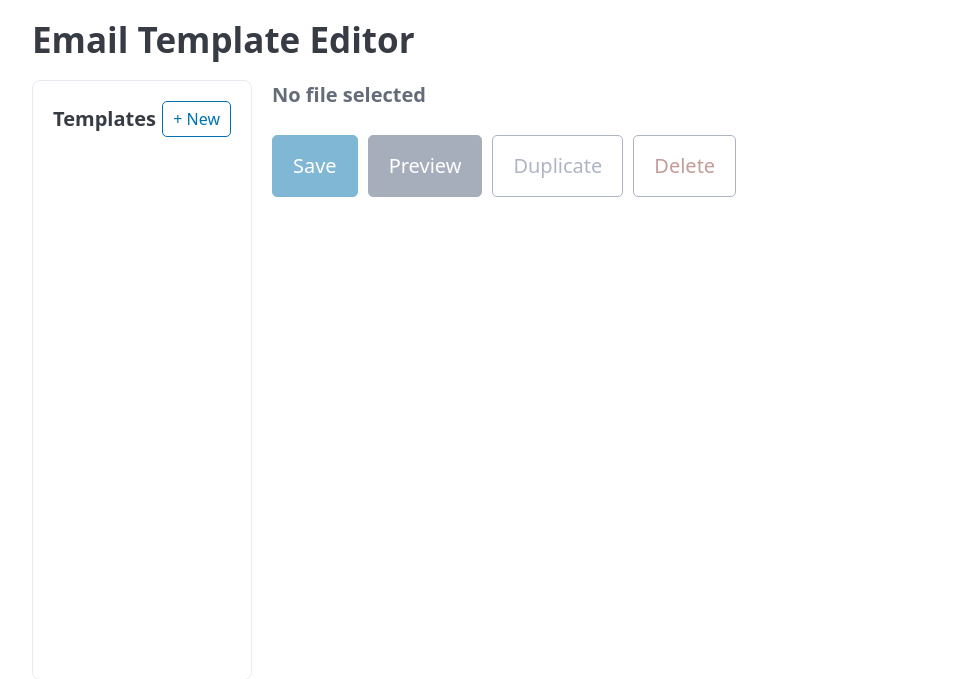
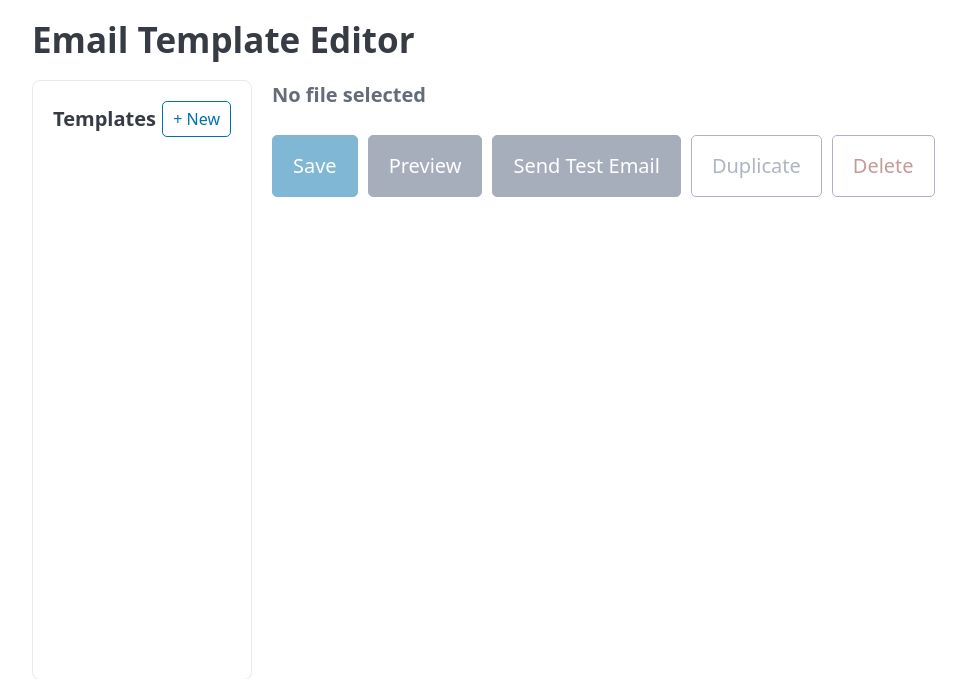
Before and after one commit to jonathangtecom/stuck-order-emailer, a Flask app: page /templates in a window 1280 px wide. Shown: the part 70-749 px from the top of the page, without its empty margins (8-974 px from the left). Run offline with Flask 3, Linux system fonts and the light colour scheme; the visitor is signed in with stand-in values (Sample User, id 1); some libraries are stand-ins or nearby versions.

Commit message:
Add Send Test Email feature to template editor
- New API endpoint /api/templates/send-test for sending test emails
- Modal form with fields for to_email, from_email, from_name, subject
- Renders template with sample data (same as preview)
- Uses SendGrid from environment variables
- Subject line supports Jinja2 variables

Co-Authored-By: Claude Sonnet 4.5 (1M context) <noreply@anthropic.com>

```diff
--- a/app.py
+++ b/app.py
@@ -498,6 +498,74 @@ def api_template_preview():
         return jsonify({'error': f'Template error: {e}'}), 400
 
 
+@app.route('/api/templates/send-test', methods=['POST'])
+@login_required
+def api_template_send_test():
+    """Send a test email with the template using sample data."""
+    from src.email_sender import send_email
+
+    data = request.get_json()
+    if not data:
+        return jsonify({'error': 'JSON body required'}), 400
+
+    # Validate required fields
+    required_fields = ['content', 'to_email', 'from_email', 'from_name', 'subject']
+    for field in required_fields:
+        if not data.get(field):
+            return jsonify({'error': f'{field} is required'}), 400
+
+    # Validate email format
+    if not _is_valid_email(data['to_email']) or not _is_valid_email(data['from_email']):
+        return jsonify({'error': 'Invalid email format'}), 400
+
+    # Get SendGrid API key from environment
+    sendgrid_api_key = os.environ.get('SENDGRID_API_KEY', '')
+    if not sendgrid_api_key or sendgrid_api_key == 'SG.your-key-here':
+        return jsonify({'error': 'SENDGRID_API_KEY not configured in environment variables'}), 400
+
+    # Sample data for template rendering
+    sample_data = {
+        'customer_name': 'John Doe',
+        'first_name': 'John',
+        'order_number': '#1042',
+        'tracking_number': 'YT2312345678',
+        'tracking_url': 'https://parcelpanel.com/track/YT2312345678',
+        'store_name': 'Example Store',
+        'order_date': 'January 28, 2026',
+        'days_waiting': '10',
+    }
+
+    try:
+        # Render template
+        env = SandboxedEnvironment()
+        template = env.from_string(data['content'])
+        html_content = template.render(**sample_data)
+
+        # Render subject line (also supports Jinja2 variables)
+        subject_template = env.from_string(data['subject'])
+        subject = subject_template.render(**sample_data)
+
+        # Send email
+        success = send_email(
+            to_email=data['to_email'],
+            from_email=data['from_email'],
+            from_name=data['from_name'],
+            subject=subject,
+            html_content=html_content,
+            sendgrid_api_key=sendgrid_api_key,
+        )
+
+        if success:
+            logger.info("Test email sent to %s", data['to_email'])
+            return jsonify({'ok': True, 'message': f'Test email sent to {data["to_email"]}'})
+        else:
+            return jsonify({'error': 'Failed to send email. Check server logs for details.'}), 500
+
+    except Exception as e:
+        logger.error("Test email failed: %s", e)
+        return jsonify({'error': f'Error: {str(e)}'}), 500
+
+
 # ── Logs ─────────────────────────────────────────────────────
 
 @app.route('/logs')
--- a/templates/ui/template_editor.html
+++ b/templates/ui/template_editor.html
@@ -24,12 +24,47 @@
     <div class="editor-actions">
       <button id="btn-save" onclick="saveFile()" disabled>Save</button>
       <button id="btn-preview" class="secondary" onclick="previewFile()" disabled>Preview</button>
+      <button id="btn-test-email" class="secondary" onclick="openTestEmailModal()" disabled>Send Test Email</button>
       <button id="btn-duplicate" class="secondary outline" onclick="duplicateFile()" disabled>Duplicate</button>
       <button id="btn-delete" class="secondary outline" onclick="deleteFile()" disabled style="color: var(--pico-del-color, #c62828);">Delete</button>
     </div>
     <iframe id="preview-frame" class="preview-frame" sandbox="allow-same-origin" title="Email template preview" style="display: none;"></iframe>
   </div>
 </div>
+
+<!-- Test Email Modal -->
+<dialog id="test-email-modal">
+  <article>
+    <header>
+      <button aria-label="Close" rel="prev" onclick="closeTestEmailModal()"></button>
+      <h3>Send Test Email</h3>
+    </header>
+    <form id="test-email-form" onsubmit="sendTestEmail(event)">
+      <label>
+        Recipient Email (your email)
+        <input type="email" name="to_email" required placeholder="your@email.com">
+      </label>
+      <label>
+        From Email
+        <input type="email" name="from_email" required placeholder="support@yourstore.com">
+        <small>Must be verified in SendGrid</small>
+      </label>
+      <label>
+        From Name
+        <input type="text" name="from_name" required placeholder="Your Store">
+      </label>
+      <label>
+        Subject Line
+        <input type="text" name="subject" required placeholder="Update on your order {{ order_number }}">
+        <small>Supports Jinja2 variables</small>
+      </label>
+      <footer>
+        <button type="button" class="secondary" onclick="closeTestEmailModal()">Cancel</button>
+        <button type="submit">Send Test</button>
+      </footer>
+    </form>
+  </article>
+</dialog>
 
 <!-- Toast notification -->
 <div id="toast" class="toast" role="status" aria-live="polite"></div>
@@ -75,6 +110,7 @@
   function setButtonsEnabled(enabled) {
     document.getElementById('btn-save').disabled = !enabled;
     document.getElementById('btn-preview').disabled = !enabled;
+    document.getElementById('btn-test-email').disabled = !enabled;
     document.getElementById('btn-duplicate').disabled = !enabled;
     document.getElementById('btn-delete').disabled = !enabled;
   }
@@ -214,6 +250,48 @@
     }
   };
 
+  window.openTestEmailModal = function() {
+    document.getElementById('test-email-modal').showModal();
+  };
+
+  window.closeTestEmailModal = function() {
+    document.getElementById('test-email-modal').close();
+  };
+
+  window.sendTestEmail = async function(event) {
+    event.preventDefault();
+    const form = event.target;
+    const formData = new FormData(form);
+
+    const payload = {
+      content: getEditorContent(),
+      to_email: formData.get('to_email'),
+      from_email: formData.get('from_email'),
+      from_name: formData.get('from_name'),
+      subject: formData.get('subject'),
+    };
+
+    try {
+      const resp = await fetch('/api/templates/send-test', {
+        method: 'POST',
+        headers: { 'Content-Type': 'application/json' },
+        body: JSON.stringify(payload),
+      });
+
+      const result = await resp.json();
+
+      if (!resp.ok) {
+        throw new Error(result.error || 'Send failed');
+      }
+
+      closeTestEmailModal();
+      form.reset();
+      showToast(result.message || 'Test email sent successfully!', 'success');
+    } catch (e) {
+      showToast('Failed to send test email: ' + e.message, 'error');
+    }
+  };
+
   // Initialize
   initEditor('');
   loadFileList().then(() => {
```
